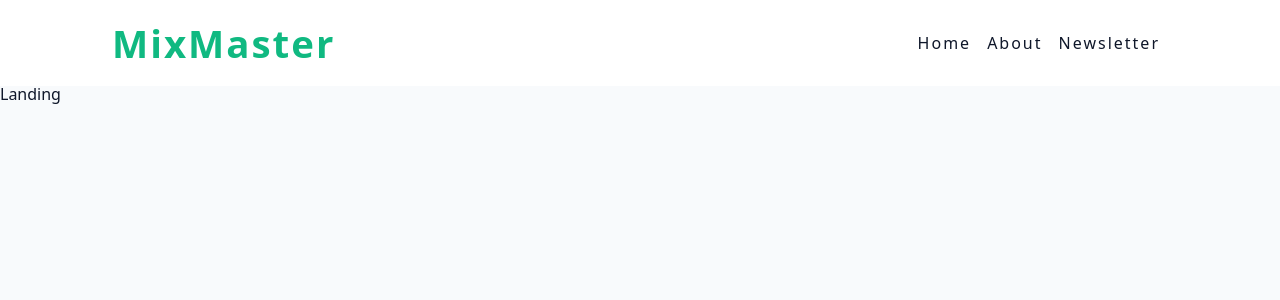
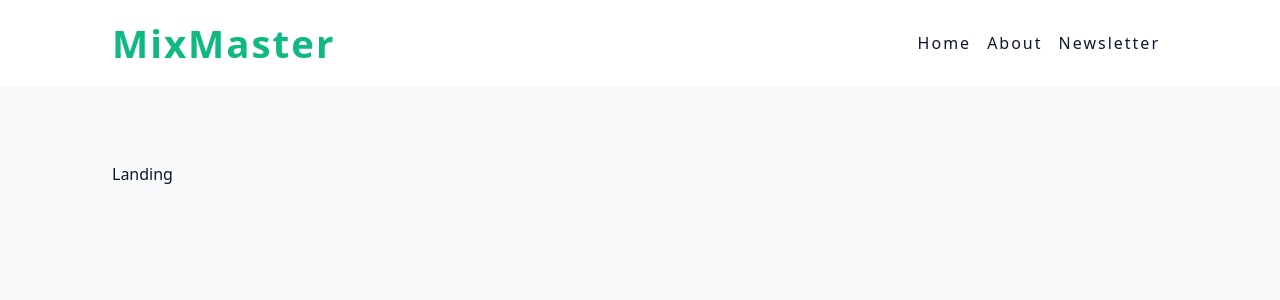
Before and after one commit to Boopalan-d3v/mixmaster, a React (Vite) app: page / in a window 1280 px wide. Shown: the top 300 px of the page. Built offline with nearby package versions, Linux system fonts and the light colour scheme.

Commit message:
Wrap Outlet element in Section Tag

```diff
--- a/src/Pages/HomeLayout.jsx
+++ b/src/Pages/HomeLayout.jsx
@@ -8,7 +8,9 @@ const HomeLayout = () => {
   return (
     <div>
       <Navbar/>
-      <Outlet/>
+      <section className='page'>
+        <Outlet/>
+      </section>
     </div>
   )
 }
```
